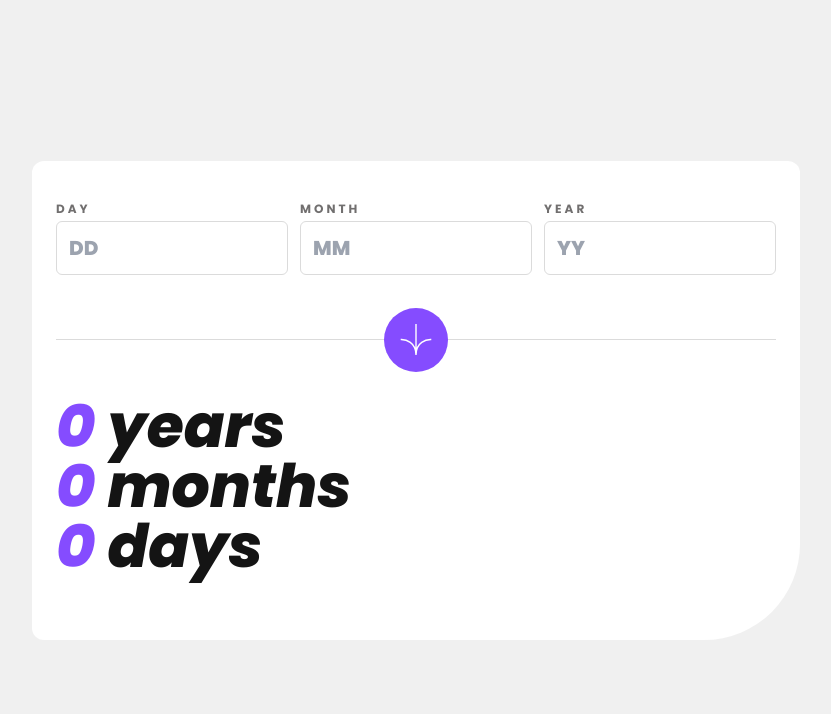
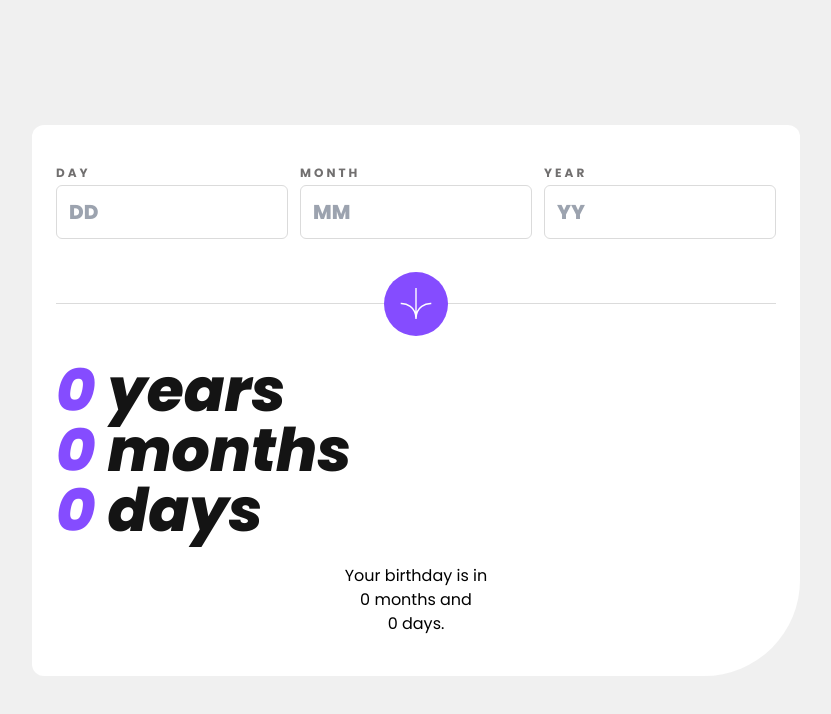
Before and after one commit to UnsuspectedNoob/age-calculator, a React (Vite) app: page / in a window 1280 px wide. Shown: the top 714 px of the page, without its empty margins (224-1055 px from the left). Built offline with nearby package versions, Linux system fonts and the light colour scheme.

Commit message:
prototype complete

```diff
--- a/src/App.jsx
+++ b/src/App.jsx
@@ -11,6 +11,9 @@ function App() {
   const [ageDays, setAgeDays] = useState(0);
   const [ageMonths, setAgeMonths] = useState(0);
   const [ageYears, setAgeYears] = useState(0);
+
+  const [monthsLeft, setMonthsLeft] = useState(0);
+  const [daysLeft, setDaysLeft] = useState(0);
 
   return (
     <div
@@ -44,10 +47,12 @@ function App() {
         <div className='flex justify-center border-t border-neutral-l-grey'>
           <button
             onClick={() => {
-              let { years, months, days } = age(day, month, year)
+              let { years, months, days, birthday } = age(day, month, year)
               setAgeDays(days)
               setAgeMonths(months)
               setAgeYears(years)
+              setDaysLeft(birthday.days)
+              setMonthsLeft(birthday.months)
             }}
             type='submit'
             className='flex justify-center items-center bg-primary-purple w-16 h-16 rounded-full p-4 -mt-8'>
@@ -68,6 +73,12 @@ function App() {
         </p>
       </div>
 
+      <p className='text-center mt-3'>
+        Your birthday is in <br />
+        {monthsLeft} month{monthsLeft == 1 ? '' : 's'} and <br />
+        {daysLeft} day{daysLeft == 1 ? '' : 's'}.
+      </p>
+
 
     </div>
   );
```
